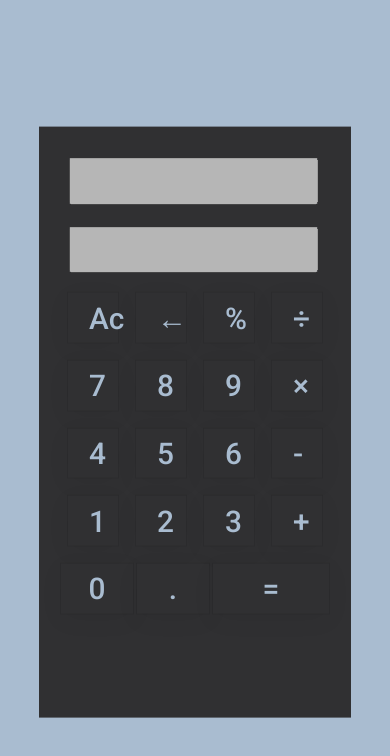
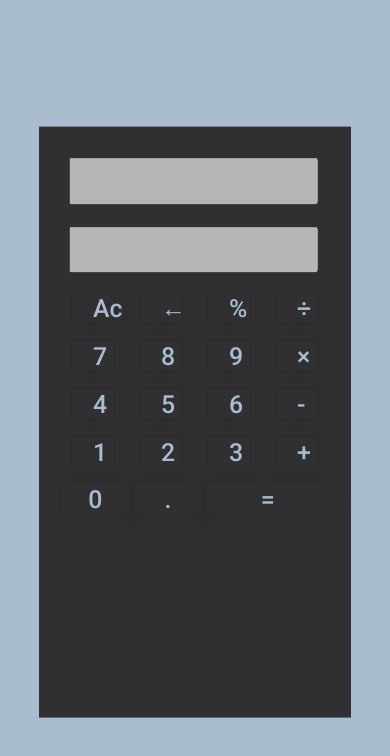
Before and after one commit to Darkcodexpch/Saylani-Batch-08-Projects, a plain HTML site: page Calculator/index.html in a window 390 px wide. Drawn offline with Linux system fonts and the light colour scheme.

Commit message:
update app.css
fix buttons

```diff
--- a/Calculator/app.css
+++ b/Calculator/app.css
@@ -122,9 +122,9 @@ body {
     margin: 0.9rem 0;
 }
  .calcbutton>button{
-  width: 5rem;
-  height: 5rem;
-  font-size: 3rem;
+  width: 3rem;
+  height: 3rem;
+  font-size: 2.5rem;
  }
     /* CSS */
 
```
